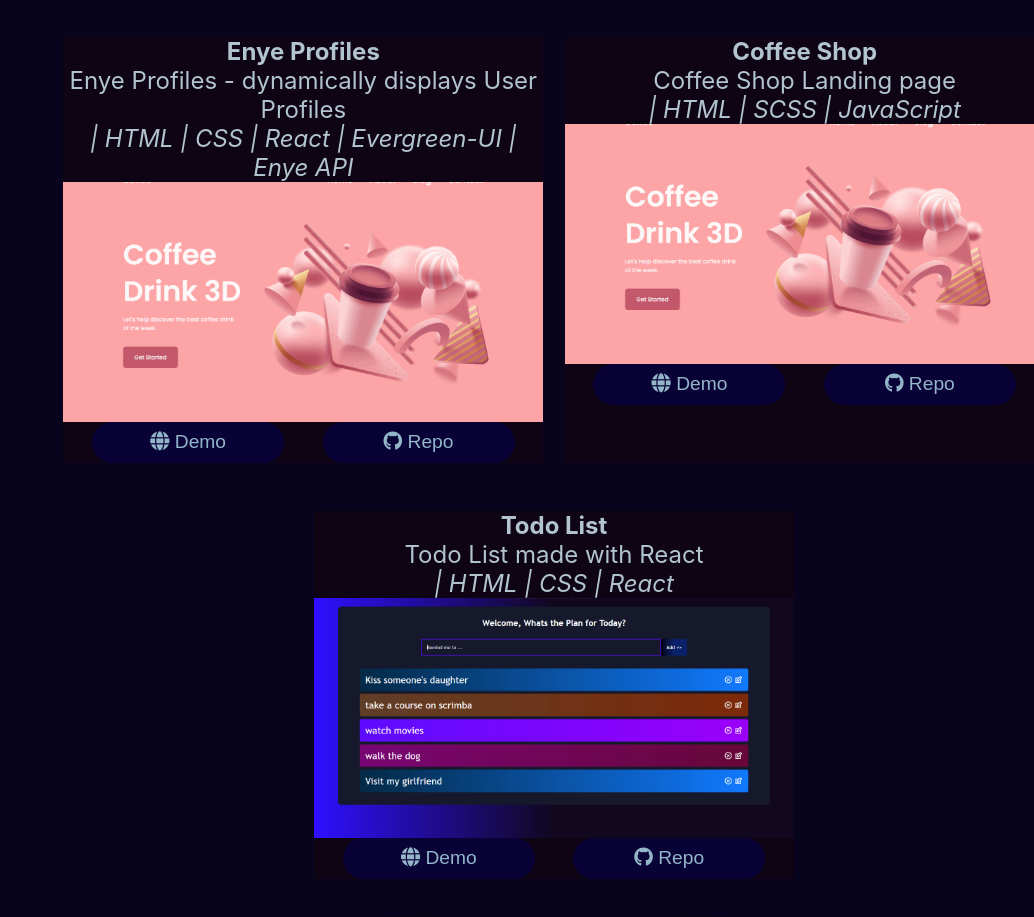
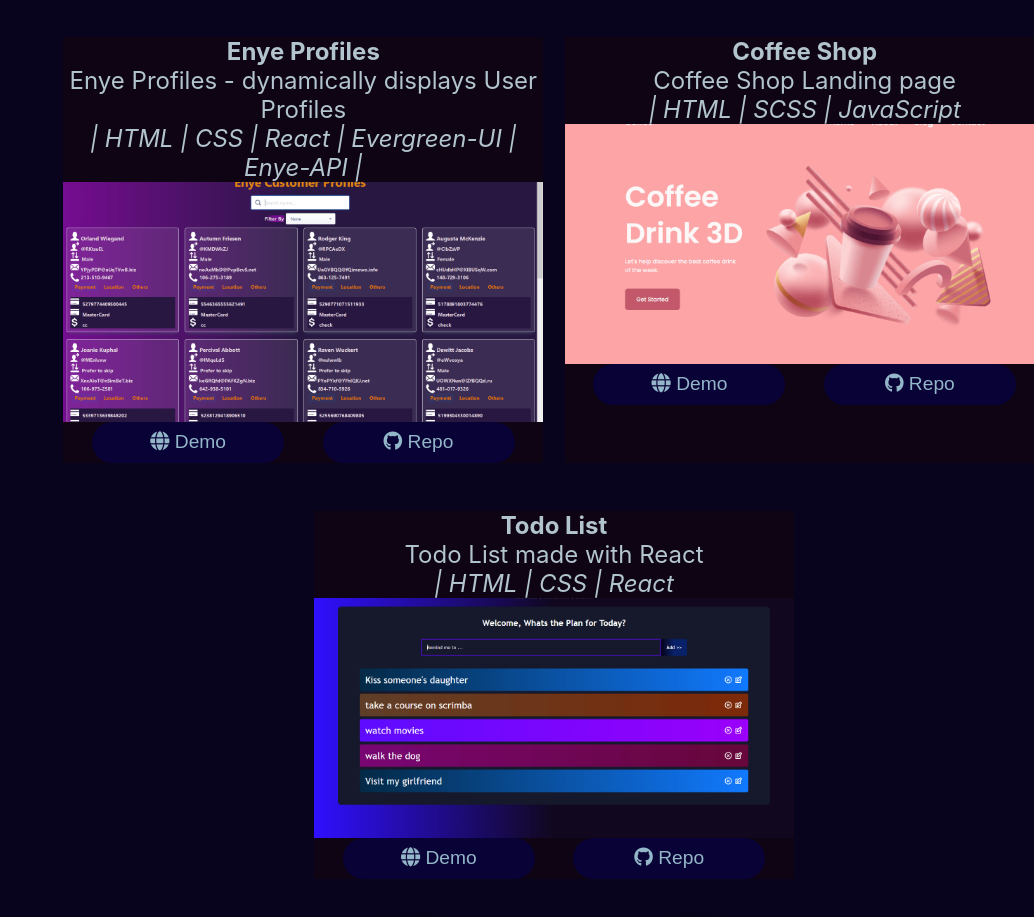
Before and after one commit to okerekechinweotito/Okereke-Portfolio-Site, a React (Create React App) app: page /projects in a window 1280 px wide. Shown: the part 1500-2417 px from the top of the page, without its empty margins (246-1280 px from the left). Built offline with nearby package versions, Linux system fonts and the light colour scheme; some icons are missing.

Commit message:
refactor enyeProfiles

```diff
--- a/src/components/projects/projects.jsx
+++ b/src/components/projects/projects.jsx
@@ -211,10 +211,10 @@
             <span className="projectDescription">
               Enye Profiles - dynamically displays User Profiles
               <br />
-              <i>| HTML | CSS | React | Evergreen-UI | Enye API</i>
+              <i>| HTML | CSS | React | Evergreen-UI | Enye-API |</i>
             </span>
 
-            <div className="coffeeShop"></div>
+            <div className="enyeProfiles"></div>
             <a
               href=" https://enye-frontend-challenge.vercel.app/"
               rel="noreferrer"
```
